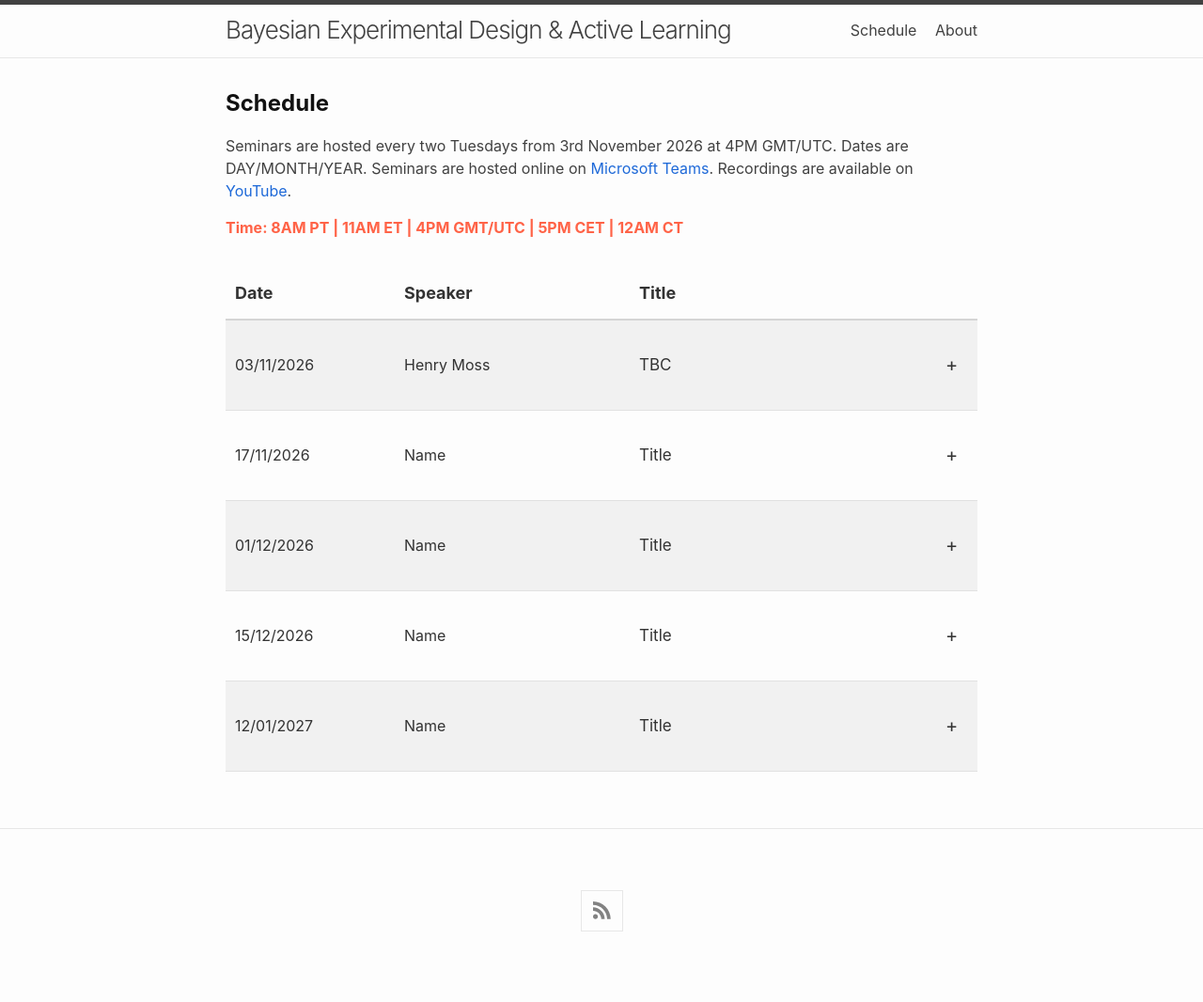
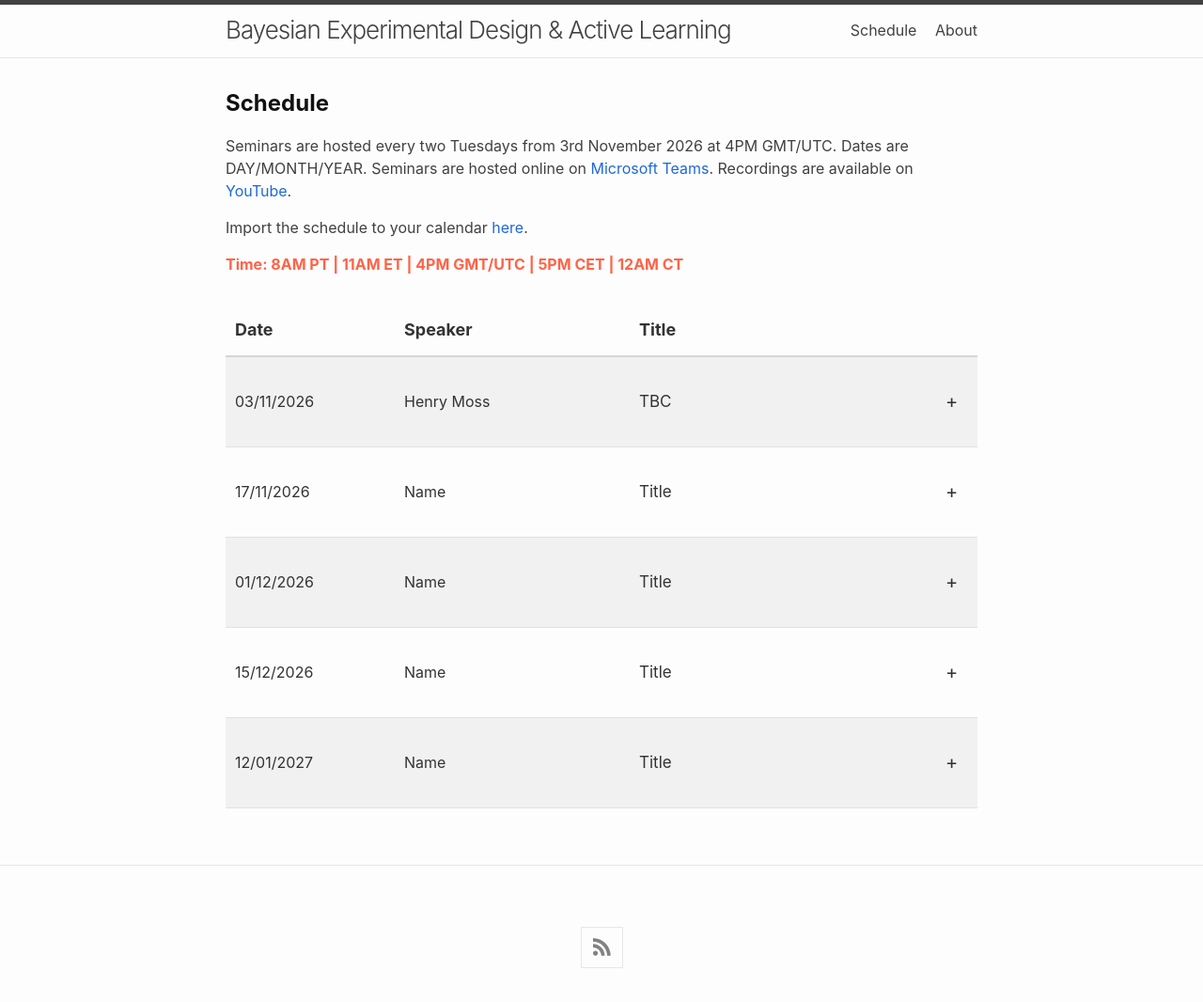
Before and after one commit to bayesiandesign/seminar, a Jekyll site: the page built from schedule.html, in a window 1280 px wide. Shown: the whole page at 94% size. Built offline with Jekyll 4.4.1, drawn with Linux system fonts in a browser that asks for light colours; nearby versions of some CDN libraries; before the commit the page ends 1027 px from its top, so only the background shows below that.

Commit message:
Update schedule.html

```diff
--- a/schedule.html
+++ b/schedule.html
@@ -8,6 +8,7 @@ permalink: /schedule/
   <h2><span style='font-weight: bold;'>Schedule</span></h2>
 
   <p>Seminars are hosted every two Tuesdays from 3rd November 2026 at 4PM GMT/UTC. Dates are DAY/MONTH/YEAR. Seminars are hosted online on <a href="https://teams.microsoft.com/meet/380924451692686?p=I83LABVKH7uZp3dGE1">Microsoft Teams</a>. Recordings are available on <a href="http://www.youtube.com/@bayesiandesign">YouTube</a>.</p>
+  <p>Import the schedule to your calendar <a href="https://calendar.google.com/calendar/embed?src=9ee9a2acd4f45e0f61c1103540cb3e29675374d2552908b06dc26bc0a59b9e87%40group.calendar.google.com&ctz=Europe%2FLondon">here</a>.</p>
   <p style="color:Tomato;"><span style='font-weight: bold;'>Time: 8AM PT | 11AM ET | 4PM GMT/UTC | 5PM CET | 12AM CT</span></p>
 
   <div class="seminar-schedule">
```
